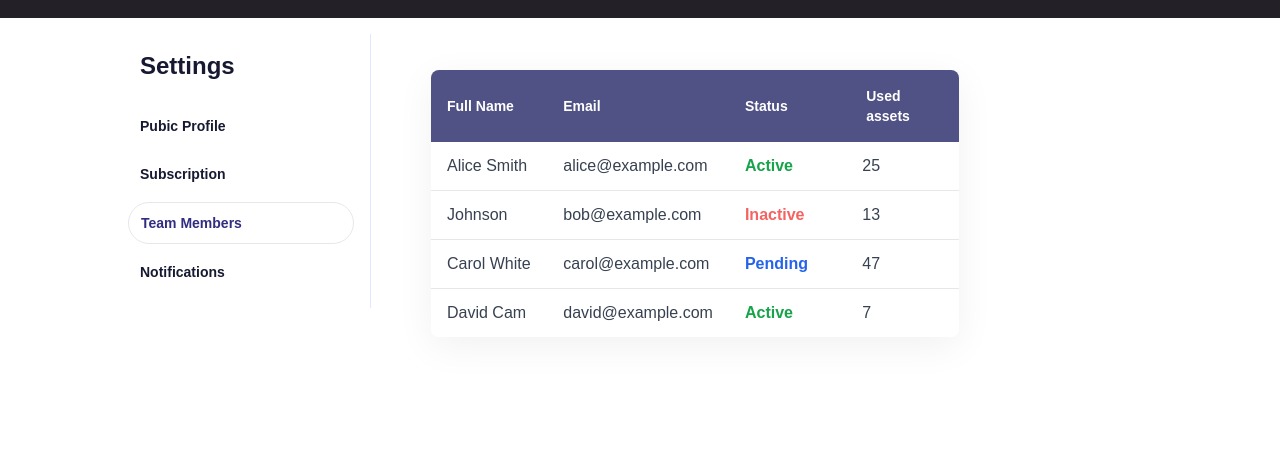
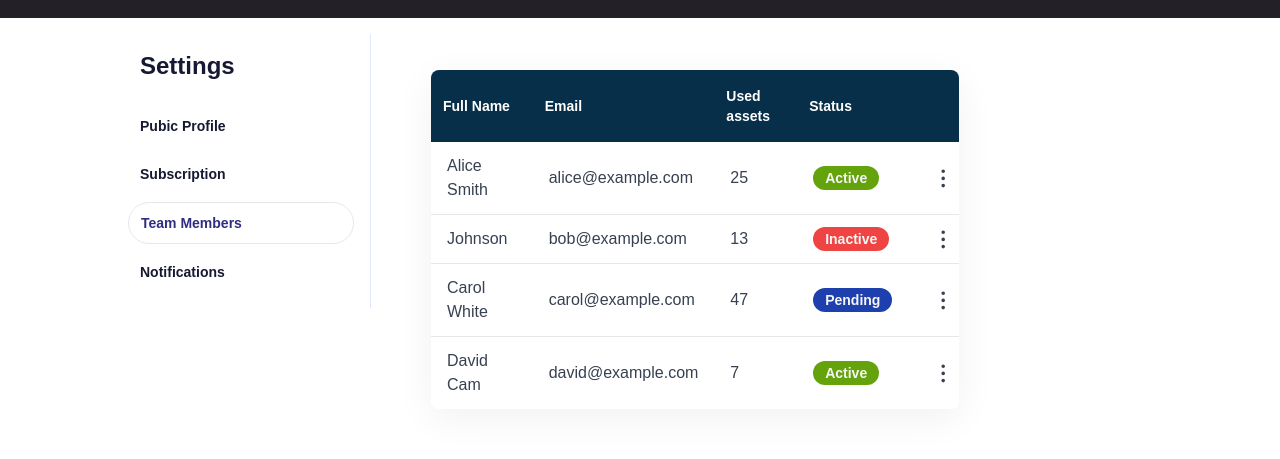
Before and after one commit to aleale2121/shutter-stock-customer, a React (Vite) app: page /members in a window 1280 px wide. Shown: the part 178-637 px from the top of the page. Built offline with nearby package versions, Linux system fonts and the light colour scheme.

Commit message:
table menu added

```diff
--- a/package.json
+++ b/package.json
@@ -6,7 +6,6 @@
   "scripts": {
     "dev": "vite",
     "build": "vite build",
-    "lint": "eslint . --ext js,jsx --report-unused-disable-directives --max-warnings 0",
     "preview": "vite preview"
   },
   "dependencies": {
--- /dev/null
+++ b/src/components/Button.jsx
@@ -0,0 +1,65 @@
+import styled, { css } from "styled-components";
+
+const sizes = {
+  small: css`
+    font-size: 1.2rem;
+    padding: 0.4rem 0.8rem;
+    text-transform: uppercase;
+    font-weight: 600;
+    text-align: center;
+  `,
+  medium: css`
+    font-size: 1.4rem;
+    padding: 1.2rem 1.6rem;
+    font-weight: 500;
+  `,
+  large: css`
+    font-size: 1.6rem;
+    padding: 1.2rem 2.4rem;
+    font-weight: 500;
+  `,
+};
+
+const variations = {
+  primary: css`
+    color: var(--color-brand-50);
+    background-color: var(--color-brand-600);
+
+    &:hover {
+      background-color: var(--color-brand-700);
+    }
+  `,
+  secondary: css`
+    color: var(--color-grey-600);
+    background: var(--color-grey-0);
+    border: 1px solid var(--color-grey-200);
+
+    &:hover {
+      background-color: var(--color-grey-50);
+    }
+  `,
+  danger: css`
+    color: var(--color-red-100);
+    background-color: var(--color-red-700);
+
+    &:hover {
+      background-color: var(--color-red-800);
+    }
+  `,
+};
+
+const Button = styled.button`
+  border: none;
+  border-radius: var(--border-radius-sm);
+  box-shadow: var(--shadow-sm);
+
+  ${(props) => sizes[props.size]}
+  ${(props) => variations[props.variation]}
+`;
+
+Button.defaultProps = {
+  variation: "primary",
+  size: "medium",
+};
+
+export default Button;
--- /dev/null
+++ b/src/components/ConfirmDelete.jsx
@@ -0,0 +1,56 @@
+import styled from "styled-components";
+import Button from "./Button";
+import Heading from "./Heading";
+import PropTypes from "prop-types";
+
+const StyledConfirmDelete = styled.div`
+  width: 40rem;
+  display: flex;
+  flex-direction: column;
+  gap: 1.2rem;
+
+  & p {
+    color: var(--color-grey-500);
+    margin-bottom: 1.2rem;
+  }
+
+  & div {
+    display: flex;
+    justify-content: flex-end;
+    gap: 1.2rem;
+  }
+`;
+
+function ConfirmDelete({ resourceName, onConfirm, disabled, onCloseModal }) {
+  return (
+    <StyledConfirmDelete>
+      <Heading as="h3">Delete {resourceName}</Heading>
+      <p>
+        Are you sure you want to delete this {resourceName} permanently? This
+        action cannot be undone.
+      </p>
+
+      <div>
+        <Button
+          variation="secondary"
+          disabled={disabled}
+          onClick={onCloseModal}
+        >
+          Cancel
+        </Button>
+        <Button variation="danger" disabled={disabled} onClick={onConfirm}>
+          Delete
+        </Button>
+      </div>
+    </StyledConfirmDelete>
+  );
+}
+
+ConfirmDelete.propTypes = {
+  resourceName: PropTypes.any,
+  onConfirm: PropTypes.any,
+  disabled: PropTypes.bool,
+  onCloseModal: PropTypes.node,
+};
+
+export default ConfirmDelete;
--- /dev/null
+++ b/src/components/Heading.jsx
@@ -0,0 +1,41 @@
+import styled, { css } from "styled-components";
+
+// const test = css`
+//   text-align: center;
+//   ${10 > 5 && "background-color: yellow"}
+// `;
+
+const Heading = styled.h1`
+  ${(props) =>
+    props.as === "h1" &&
+    css`
+      font-size: 3rem;
+      font-weight: 600;
+    `}
+
+  ${(props) =>
+    props.as === "h2" &&
+    css`
+      font-size: 2rem;
+      font-weight: 600;
+    `}
+
+    ${(props) =>
+    props.as === "h3" &&
+    css`
+      font-size: 2rem;
+      font-weight: 500;
+    `}
+
+    ${(props) =>
+    props.as === "h4" &&
+    css`
+      font-size: 3rem;
+      font-weight: 600;
+      text-align: center;
+    `}
+
+  line-height: 1.4;
+`;
+
+export default Heading;
--- /dev/null
+++ b/src/components/Menus.jsx
@@ -0,0 +1,143 @@
+import { createContext, useContext, useState } from "react";
+import { createPortal } from "react-dom";
+import { HiEllipsisVertical } from "react-icons/hi2";
+import styled from "styled-components";
+import { useOutsideClick } from "../hooks/useOutsideClick";
+import PropTypes from "prop-types";
+
+const Menu = styled.div`
+  display: flex;
+  align-items: center;
+  justify-content: flex-end;
+`;
+
+const StyledToggle = styled.button`
+  background: none;
+  border: none;
+  padding: 0.4rem;
+  border-radius: 5px;
+  transform: translateX(0.8rem);
+  transition: all 0.2s;
+  &:hover {
+    background-color: #f3f4f6;
+  }
+  & svg {
+    width: 1.8rem;
+    height: 1.8rem;
+    color: #374151;
+  }
+`;
+
+const StyledList = styled.ul`
+  position: fixed;
+  background-color: #fff;
+  box-shadow: 0 20px 25px -5px rgb(0 0 0 / 0.1),
+    0 8px 10px -6px rgb(0 0 0 / 0.1);
+
+  border-radius: 8px;
+  right: ${(props) => props.position.x}px;
+  top: ${(props) => props.position.y}px;
+`;
+
+const StyledButton = styled.button`
+  width: 100%;
+  text-align: left;
+  background: none;
+  border: none;
+  padding: 1rem 1.4rem;
+  font-size: 1rem;
+  transition: all 0.2s;
+  display: flex;
+  align-items: center;
+  gap: 1.2rem;
+  background-color: #fff;
+  &:hover {
+    background-color: #f3f4f6;
+  }
+  & svg {
+    width: 1.1rem;
+    height: 1.6rem;
+    color: #9ca3af;
+    transition: all 0.3s;
+  }
+`;
+
+const MenusContext = createContext();
+
+function Menus({ children }) {
+  const [openId, setOpenId] = useState("");
+  const [position, setPosition] = useState(null);
+  const close = () => setOpenId("");
+  const open = setOpenId;
+  return (
+    <MenusContext.Provider
+      value={{ openId, close, open, position, setPosition }}
+    >
+      {children}
+    </MenusContext.Provider>
+  );
+}
+Menus.propTypes = { children: PropTypes.node.isRequired };
+
+function Toggle({ id }) {
+  const { openId, close, open, setPosition } = useContext(MenusContext);
+  function handleClick(e) {
+    e.stopPropagation();
+    const rect = e.target.closest("button").getBoundingClientRect();
+    setPosition({
+      x: window.innerWidth - rect.width - rect.x,
+      y: rect.y + rect.height + 8,
+    });
+    openId === "" || openId !== id ? open(id) : close();
+  }
+  return (
+    <StyledToggle onClick={handleClick}>
+      <HiEllipsisVertical />
+    </StyledToggle>
+  );
+}
+Toggle.propTypes = { id: PropTypes.string.isRequired };
+
+function List({ id, children }) {
+  const { openId, position, close } = useContext(MenusContext);
+  const ref = useOutsideClick(close, false);
+  if (openId !== id) return null;
+  return createPortal(
+    <StyledList position={position} ref={ref}>
+      {children}
+    </StyledList>,
+    document.body
+  );
+}
+List.propTypes = {
+  id: PropTypes.string.isRequired,
+  children: PropTypes.node.isRequired,
+};
+
+function Button({ children, icon, onClick }) {
+  const { close } = useContext(MenusContext);
+  function handleClick() {
+    onClick?.();
+    close();
+  }
+  return (
+    <li>
+      <StyledButton onClick={handleClick}>
+        {icon}
+        <span>{children}</span>
+      </StyledButton>
+    </li>
+  );
+}
+Button.propTypes = {
+  icon: PropTypes.any.isRequired,
+  onClick: PropTypes.func,
+  children: PropTypes.node.isRequired,
+};
+
+Menus.Menu = Menu;
+Menus.Toggle = Toggle;
+Menus.List = List;
+Menus.Button = Button;
+
+export default Menus;
--- /dev/null
+++ b/src/components/Tag.jsx
@@ -0,0 +1,17 @@
+import PropTypes from "prop-types";
+
+const Tag = ({ bgColor, textColor, children }) => {
+  return (
+    <span className={`text-sm font-bold px-3 py-1 rounded-full ${bgColor} ${textColor}`}>
+      {children}
+    </span>
+  );
+};
+
+Tag.propTypes = {
+  bgColor: PropTypes.any.isRequired,
+  textColor: PropTypes.any.isRequired,
+  children: PropTypes.node.isRequired,
+};
+
+export default Tag;
--- /dev/null
+++ b/src/features/profile/TeamMemberTableMenu.jsx
@@ -0,0 +1,36 @@
+import Modal from "../../components/Modal";
+import { HiEye, HiTrash } from "react-icons/hi2";
+import ConfirmDelete from "../../components/ConfirmDelete";
+import Menus from "../../components/Menus";
+import PropTypes from "prop-types";
+
+export default function TeamMemberTableMenu({ id }) {
+  return (
+    <Modal>
+      <Menus.Menu>
+        <Menus.Toggle id={id} />
+        <Menus.List id={id}>
+          <Menus.Button icon={<HiEye />} onClick={() => {}}>
+            See details
+          </Menus.Button>
+
+          <Modal.Open opens="delete-notification">
+            <Menus.Button icon={<HiTrash />}>Delete</Menus.Button>
+          </Modal.Open>
+        </Menus.List>
+      </Menus.Menu>
+
+      <Modal.Window name="delete-notification">
+        <ConfirmDelete
+          resourceName="contact"
+          disabled={false}
+          onConfirm={() => {}}
+        />
+      </Modal.Window>
+    </Modal>
+  );
+}
+
+TeamMemberTableMenu.propTypes = {
+  id: PropTypes.any.isRequired,
+};
--- a/src/features/profile/TeamMembers.jsx
+++ b/src/features/profile/TeamMembers.jsx
@@ -1,24 +1,29 @@
+import Tag from "../../components/Tag";
 import Wrapper from "./Wrapper";
+import Menus from "../../components/Menus";
+import TeamMemberTableMenu from "./TeamMemberTableMenu";
 
 export default function TeamMembers() {
   return (
     <Wrapper width="6xl">
       <div className="max-w-4xl mx-auto bg-white shadow-md rounded-lg overflow-hidden">
+        <Menus>
           <table className="min-w-full bg-white">
-            <thead className="bg-[#505285]">
+            <thead className="bg-sky-950">
               <tr>
-                <th className="w-1/4 py-4 px-4 text-left text-sm font-semibold text-white">
+                <th className="w-6/25 py-4 px-3 text-left text-sm font-semibold text-white">
                   Full Name
                 </th>
-                <th className="w-1/4 py-4 px-4 text-left text-sm font-semibold text-white">
+                <th className="w-6/25 py-4 px-3 text-left text-sm font-semibold text-white">
                   Email
                 </th>
-                <th className="w-1/4 py-4 px-4 text-left text-sm font-semibold text-white">
+                <th className="w-6/25 py-4 px-3 text-left text-sm font-semibold text-white">
+                  Used assets
+                </th>
+                <th className="w-6/25 py-4 px-3 text-left text-sm font-semibold text-white">
                   Status
                 </th>
-                <th className="w-1/4 py-4 px-5 text-left text-sm font-semibold text-white">
-                  Used assets
-                </th>
+                <th className="w-1/25"></th>
               </tr>
             </thead>
             <tbody>
@@ -27,36 +32,65 @@ export default function TeamMembers() {
                 <td className="py-3 px-4 text-md text-gray-700">
                   alice@example.com
                 </td>
-                <td className="py-3 px-4 text-md text-green-600 font-bold">Active</td>
-                <td className="py-3 px-4 text-md text-gray-700">25</td>
+                <td className="py-3 px-4 mx-auto text-md text-gray-700">25</td>
+                <td className="py-3 px-4 ">
+                  <Tag bgColor="bg-lime-600" textColor="text-stone-100">
+                    Active
+                  </Tag>
+                </td>
+                <td className="pr-2">
+                  <TeamMemberTableMenu id="avghcsd" />
+                </td>
               </tr>
               <tr className="border-b">
                 <td className="py-3 px-4 text-md text-gray-700">Johnson</td>
                 <td className="py-3 px-4 text-md text-gray-700">
                   bob@example.com
                 </td>
-                <td className="py-3 px-4 text-md text-red font-bold">Inactive</td>
                 <td className="py-3 px-4 text-md text-gray-700">13</td>
+                <td className="py-3 px-4 ">
+                  <Tag bgColor="bg-[#ef4444]" textColor="text-stone-100">
+                    Inactive
+                  </Tag>
+                </td>
+                <td className="pr-2">
+                  <TeamMemberTableMenu id="avrhcsd" />
+                </td>
               </tr>
               <tr className="border-b">
                 <td className="py-3 px-4 text-md text-gray-700">Carol White</td>
                 <td className="py-3 px-4 text-md text-gray-700">
                   carol@example.com
                 </td>
-                <td className="py-3 px-4 text-md text-blue-600 font-bold">Pending</td>
                 <td className="py-3 px-4 text-md text-gray-700">47</td>
+                <td className="py-3 px-4 ">
+                  <Tag bgColor="bg-blue-800" textColor="text-stone-100">
+                    Pending
+                  </Tag>
+                </td>
+                <td className="pr-2">
+                  <TeamMemberTableMenu id="avpohcsd" />
+                </td>
               </tr>
               <tr>
                 <td className="py-3 px-4 text-md text-gray-700">David Cam</td>
                 <td className="py-3 px-4 text-md text-gray-700">
                   david@example.com
                 </td>
-                <td className="py-3 px-4 text-md text-green-600 font-bold">Active</td>
                 <td className="py-3 px-4 text-md text-gray-700">7</td>
+                <td className="py-3 px-4 ">
+                  <Tag bgColor="bg-lime-600" textColor="text-stone-100">
+                    Active
+                  </Tag>
+                </td>
+                <td className="pr-2">
+                  <TeamMemberTableMenu id="avghcsd" />
+                </td>
               </tr>
             </tbody>
           </table>
-        </div>
+        </Menus>
+      </div>
     </Wrapper>
   );
 }
```
Also changed, not shown: .eslintrc.json (added).
